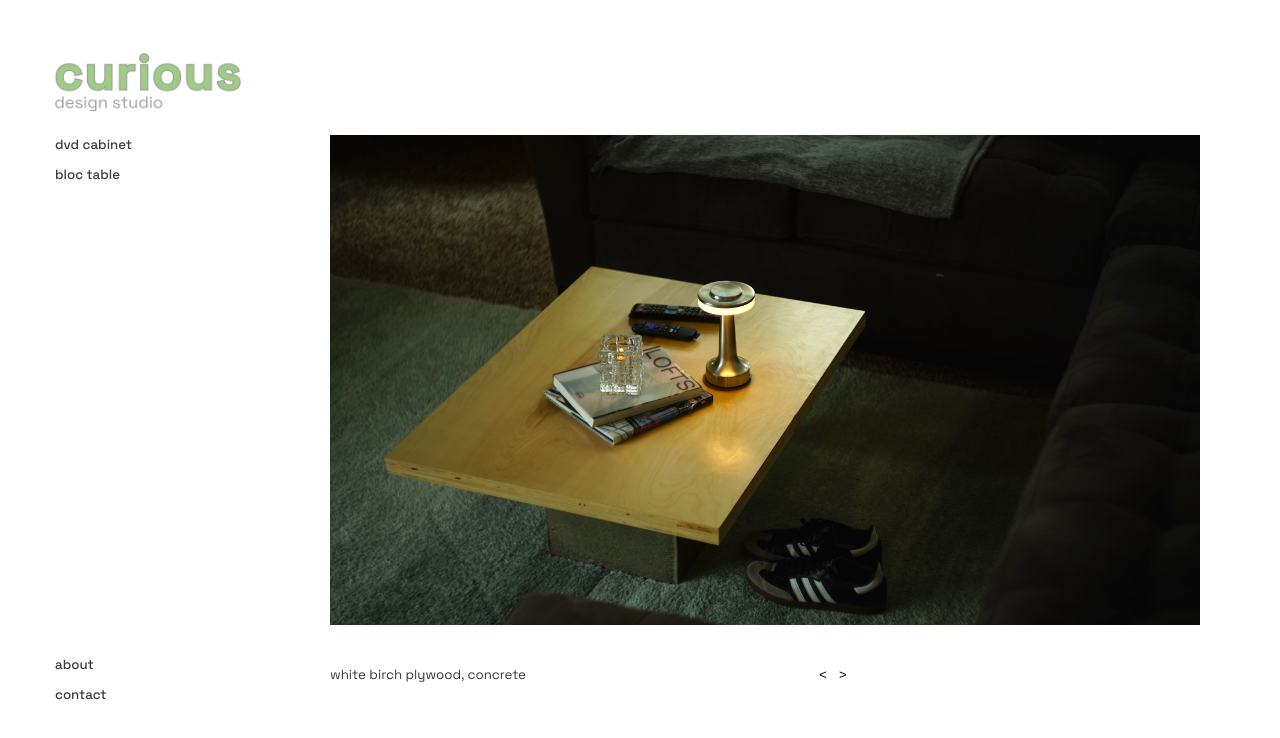
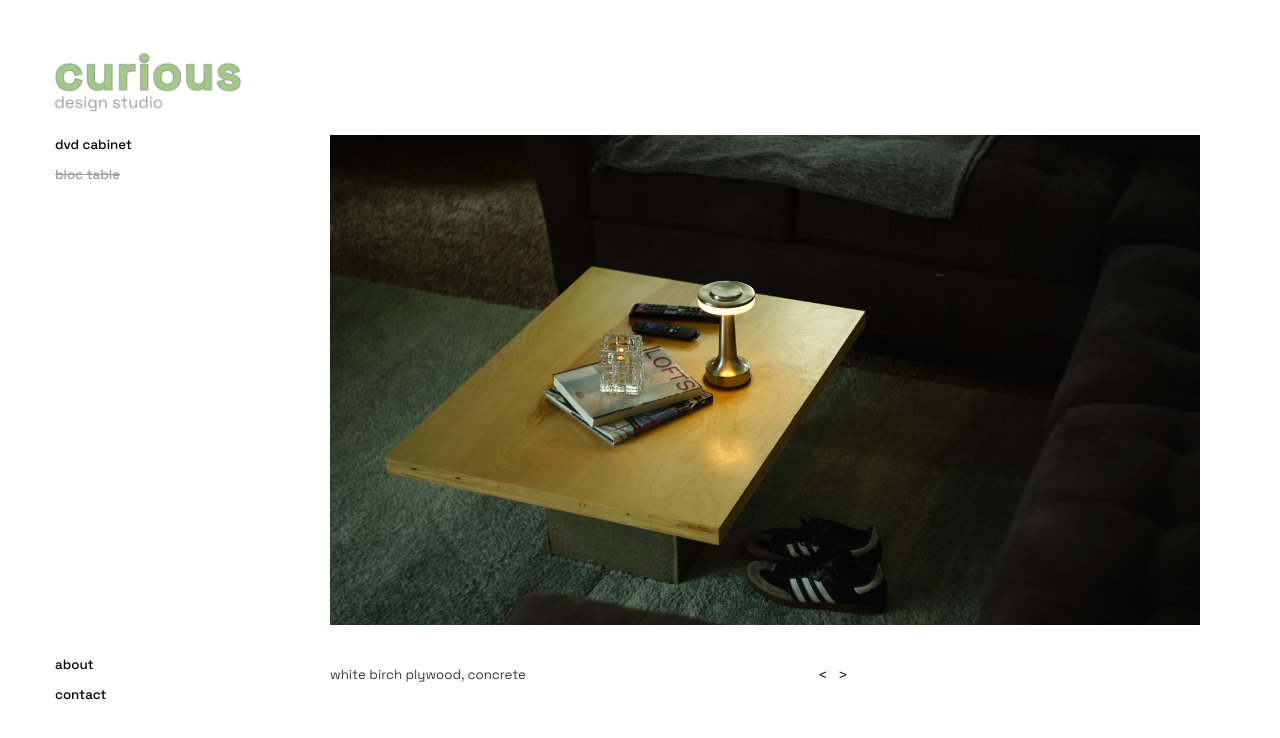
Before and after one commit to ecolijah/curious-design, a Vue app: page / in a window 1280 px wide. Shown: the top 738 px of the page. Built offline with nearby package versions, Linux system fonts and the light colour scheme.

Commit message:
think some1 hacked my laptop at empire

```diff
--- a/src/App.vue
+++ b/src/App.vue
@@ -1,12 +1,15 @@
 <script setup>
 import Controller from './components/Controller.vue';
 import BlocTable from './components/pieces/BlocTable.vue';
+import Contact from './components/Contact.vue';
+
 </script>
 
 <template>
 
   <Controller />
   <!-- <BlocTable /> -->
+  <!-- <Contact /> -->
 
 </template>
 
--- a/src/components/About.vue
+++ b/src/components/About.vue
@@ -26,6 +26,11 @@
                     labore et dolore magna aliqua. Amet consectetur
                     adipiscing elit pellentesque habitant. Magna etiam
                     tempor orci eu  lobortis. Augue ut lectus arcu bibendum.
+                </p>
+                <p>Lorem  ipsum dolor sit amet,
+                    consectetur adipiscing elit,
+                    sed do eiusmod  tempor incididunt ut
+                    labore et dolore magna aliqua. Augue ut lectus arcu bibendum.
                 </p>
             </div>
 
--- a/src/components/Contact.vue
+++ b/src/components/Contact.vue
@@ -1,10 +1,33 @@
+<script setup>
+    import {ref} from "vue";
+
+    var isX =  ref(false);
+    function changecolor() {
+        isX.value = !isX.value;
+        console.log("isX:" + isX.value)
+    }
+
+
+
+</script>
+
+<!-- <div :class="{ active: isActive }"></div> -->
+
 <template>
-    <div>
+    <div class="info" :class="{ active: isX}">
         <h3>+1 832 425 6030</h3>
         <h3>elijahlopez0030@gmail.com</h3>
+        <button @click="changecolor">click to chnage color</button>
+
     </div>
 
 </template>
 
 <style scoped>
+    .info {
+        color:blue;
+    }
+    .active {
+        color: red;
+    }
 </style>
--- a/src/components/Controller.vue
+++ b/src/components/Controller.vue
@@ -66,15 +66,15 @@ function toggleView(option) {
 
             <div class="buttons">
                 <ul>
-                    <button @click="toggleView(3)">dvd cabinet</button>
-                    <button @click="toggleView(2)">bloc table</button>
+                    <button @click="toggleView(3)" :class="{ selected: showDvdCabinet }">dvd cabinet</button>
+                    <button @click="toggleView(2)" :class="{ selected: showBlocTable }">bloc table</button>
                 </ul>
             </div>
 
             <div class="buttons-2">
                 <ul>
-                    <button @click="toggleView(0)">about</button>
-                    <button @click="toggleView(1)">contact</button>
+                    <button @click="toggleView(0)" :class="{ selected: showAbout }">about</button>
+                    <button @click="toggleView(1)" :class="{ selected: showContact }">contact</button>
                 </ul>
             </div>
 
@@ -177,7 +177,12 @@ function toggleView(option) {
         font-weight: 500;
         font-family: inherit;
         cursor: pointer;
-        color: #3a3a3a;
+        /* color: #3a3a3a; */
+    }
+    .selected {
+        color: #9E9E9E;
+        text-decoration: line-through;
+
     }
 
 </style>
```
